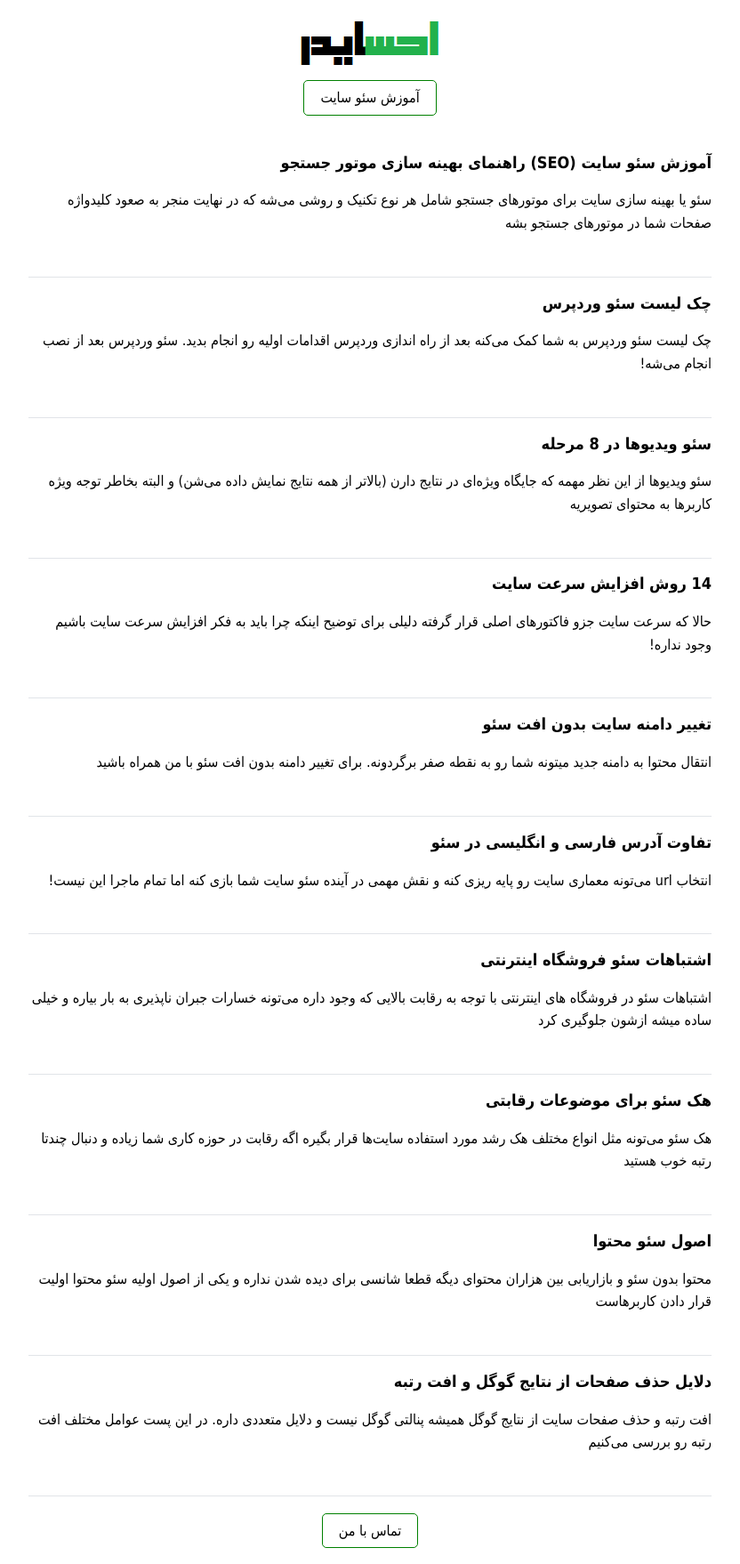
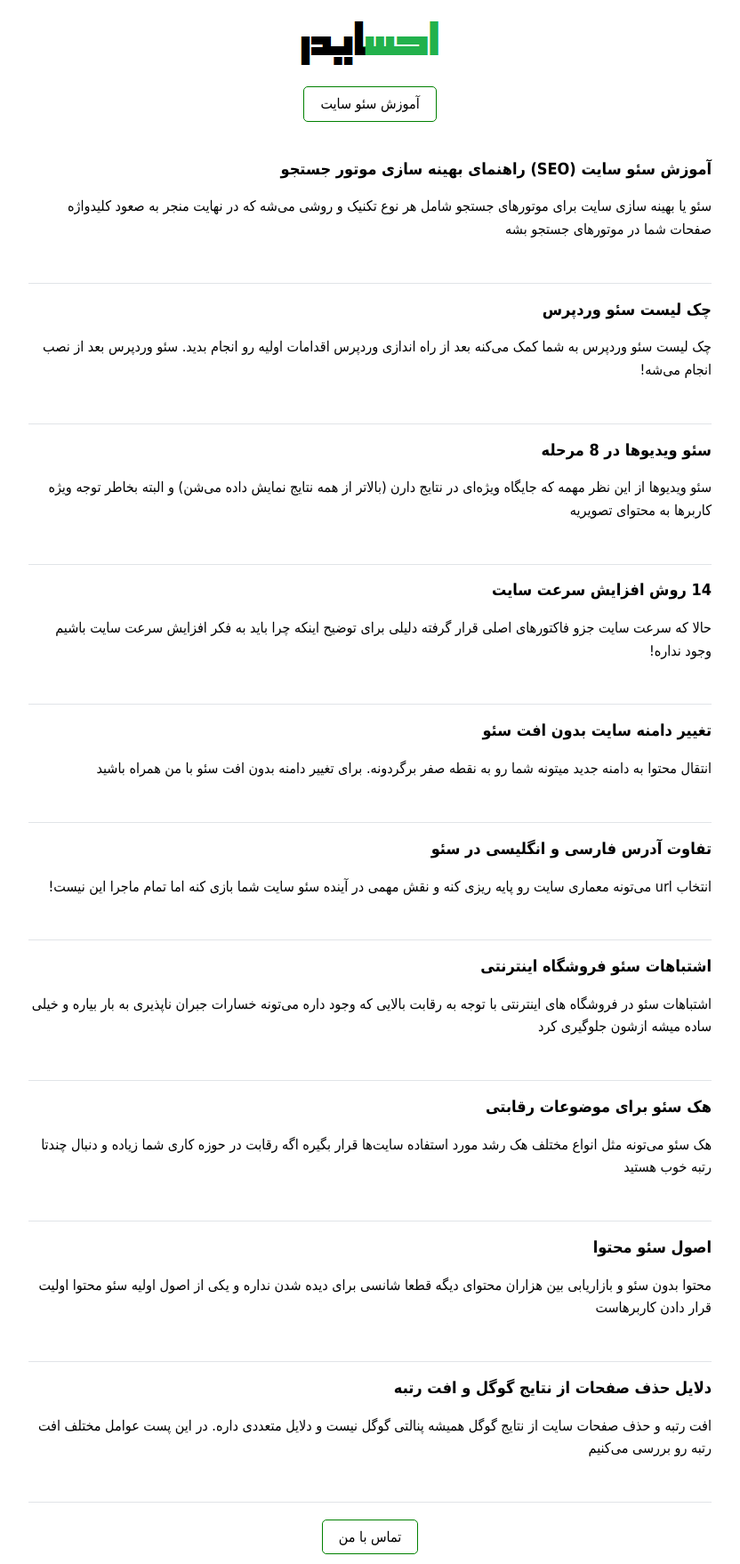
Before and after one commit to darkblog/darkblog.github.io, a Jekyll site: the page built from index.html, in a window 1280 px wide. Shown: the whole page at 89% size, without its empty margins (224-1056 px from the left). Built offline with Jekyll 4.4.1, drawn with Linux system fonts in a browser that asks for light colours.

Commit message:
Update index.html

```diff
--- a/_layouts/index.html
+++ b/_layouts/index.html
@@ -6,7 +6,7 @@
 <title>{% if page.title %}{{ page.title }}{% else %}{{ site.name }}{% endif %}</title>
 <meta name="description" content="{% if page.excerpt %}{{ page.excerpt | strip_html | strip_newlines | truncate: 160 }}{% else %}{{ site.description }}{% endif %}">
 <link rel="canonical" href="{{ page.url | replace:'index.html','' | prepend: site.baseurl | prepend: site.url }}">
-<style>body{font:100%/1.6 Tahoma}.container{margin:16px auto;padding:0 10px;max-width:768px}h1{font-size:large}p{margin:15px 0}a{color:black;text-decoration:none}img{max-width:100%}nav{margin-top:-7px;padding-bottom:20px}.post{padding-bottom:2em;border-bottom:1px solid #e1e4e8}.center{display:block;margin:auto;text-align:center}.button{border:1px solid green;padding:6px 18px;display:inline-block;margin:3px;border-radius:5px}</style>
+<style>body{font:100%/1.6 Tahoma}.container{margin:16px auto;padding:0 10px;max-width:768px}h1{font-size:large}p{margin:15px 0}a{color:black;text-decoration:none}img{max-width:100%}nav{padding-bottom:20px}.post{padding-bottom:2em;border-bottom:1px solid #e1e4e8}.center{display:block;margin:auto;text-align:center}.button{border:1px solid green;padding:6px 18px;display:inline-block;margin:3px;border-radius:5px}</style>
 </head>
 <body>
 <header class="center">
```
